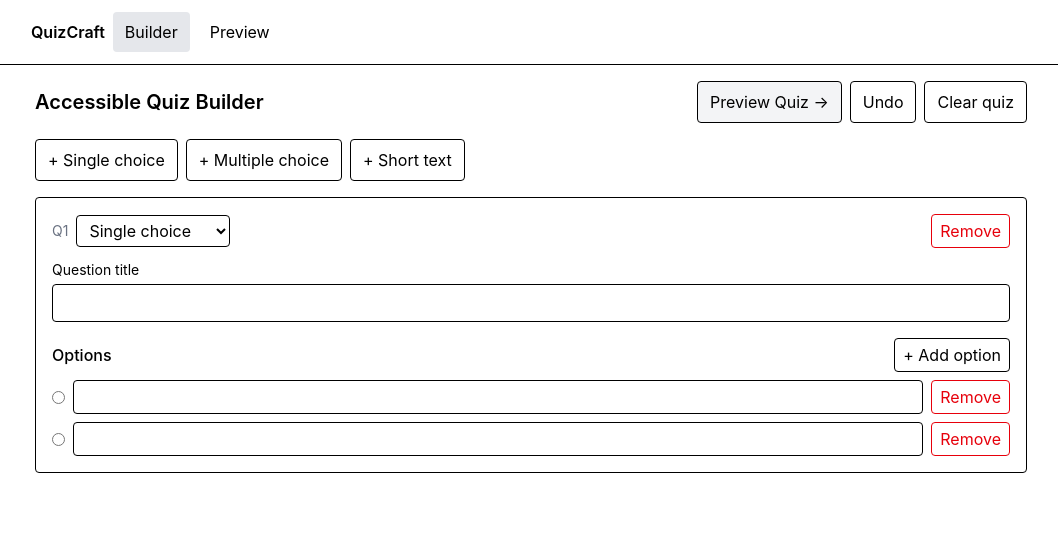
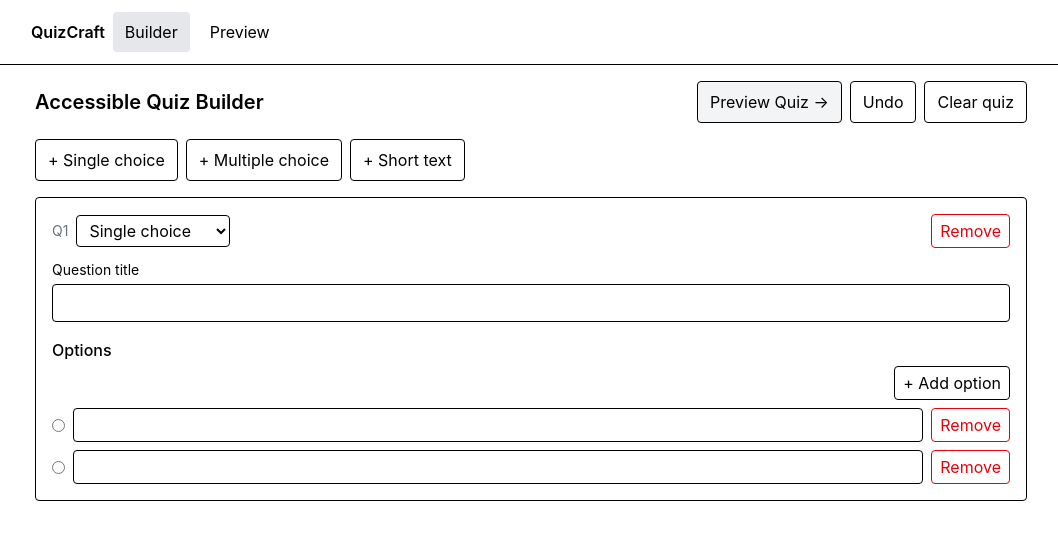
Before and after one commit to heshamelmasry77/quiz-craft, a React (Vite) app: page / in a window 1280 px wide. Both pictures are taken after a click on the button "+ Single choice". Shown: the top 540 px of the page, without its empty margins (109-1167 px from the left). Built offline with nearby package versions, Linux system fonts and the light colour scheme.

Commit message:
Wrap the options list in <fieldset> with a <legend> so  screen readers announce the group (“Options”) properly.

```diff
--- a/src/pages/BuilderPage.tsx
+++ b/src/pages/BuilderPage.tsx
@@ -151,11 +151,12 @@ export default function BuilderPage() {
               </label>
 
               {q.type !== "short" && (
-                <div className="mt-4">
-                  <div className="flex items-center justify-between">
-                    <h3 className="font-medium">Options</h3>
+                <fieldset className="mt-4">
+                  <legend className="font-medium">Options</legend>
+
+                  <div className="flex items-center justify-between mt-1">
                     <button
-                      className="px-2 py-1 border rounded cursor-pointer"
+                      className="ml-auto px-2 py-1 border rounded cursor-pointer"
                       onClick={() => dispatch(addOption({ questionId: q.id }))}
                     >
                       + Add option
@@ -168,11 +169,13 @@ export default function BuilderPage() {
                         <input
                           aria-label="Mark correct"
                           type={q.type === "single" ? "radio" : "checkbox"}
+                          name={q.type === "single" ? `q-${q.id}` : undefined}
                           checked={!!o.isCorrect}
                           onChange={() =>
                             dispatch(toggleOptionCorrect({ questionId: q.id, optionId: o.id }))
                           }
                         />
+
                         <input
                           aria-label="Option text"
                           className="flex-1 border rounded px-2 py-1"
@@ -187,6 +190,7 @@ export default function BuilderPage() {
                             )
                           }
                         />
+
                         <button
                           className="px-2 py-1 border rounded text-red-600 cursor-pointer"
                           aria-label={`Remove option ${o.text || "untitled"}`}
@@ -203,7 +207,7 @@ export default function BuilderPage() {
                   {optionsError && (
                     <p className="mt-2 text-xs text-red-600">{optionsError.message}</p>
                   )}
-                </div>
+                </fieldset>
               )}
             </li>
           );
```
